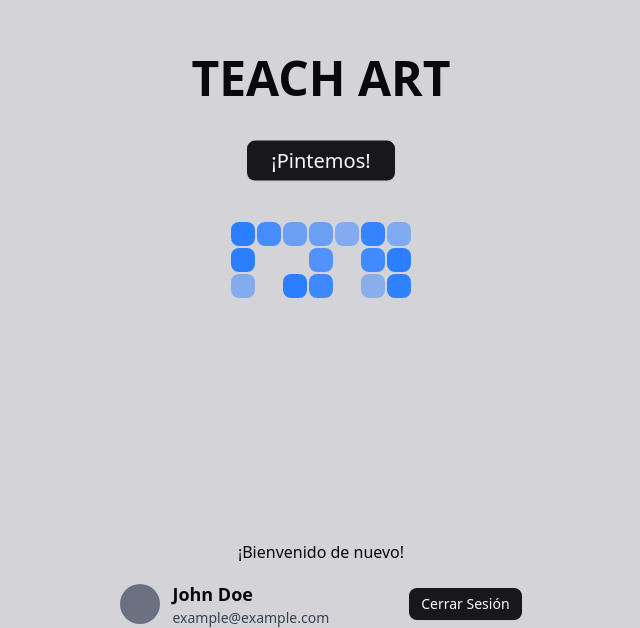
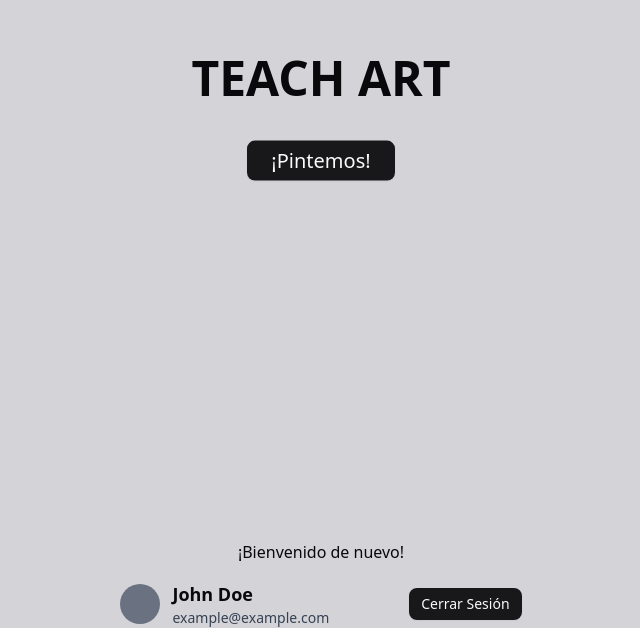
Before and after one commit to ynoacamino/techart-pixel-canvas, a Next.js app in the folder frontend/: page / in a window 1280 px wide. Shown: the part 172-800 px from the top of the page, without its empty margins (319-959 px from the left). Built offline with nearby package versions, Linux system fonts and the light colour scheme.

Commit message:
Protect ratio values

```diff
--- a/frontend/src/components/ui/blocks.tsx
+++ b/frontend/src/components/ui/blocks.tsx
@@ -22,7 +22,7 @@ function Blocks({
   const [blocksMap, setBlocksMap] = useState<boolean[]>(new Array(cols * rows).fill(false));
 
   useEffect(() => {
-    setBlocksMap(generateRandomMap(cols * rows, Math.ceil((cols * rows) / ratio)));
+    setBlocksMap(generateRandomMap(cols * rows, Math.ceil((cols * rows) / ratio) % (cols * rows)));
   }, [cols, rows, ratio]);
   return (
     <div
```
